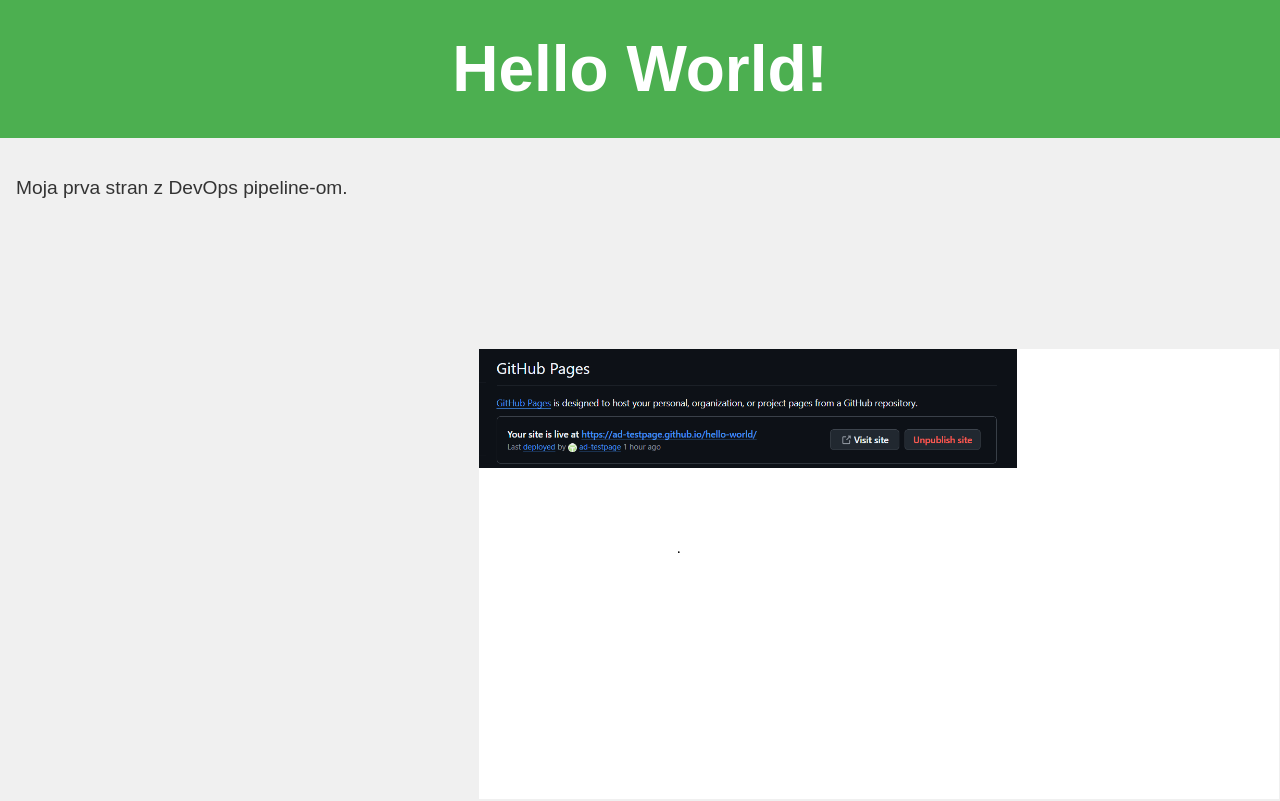
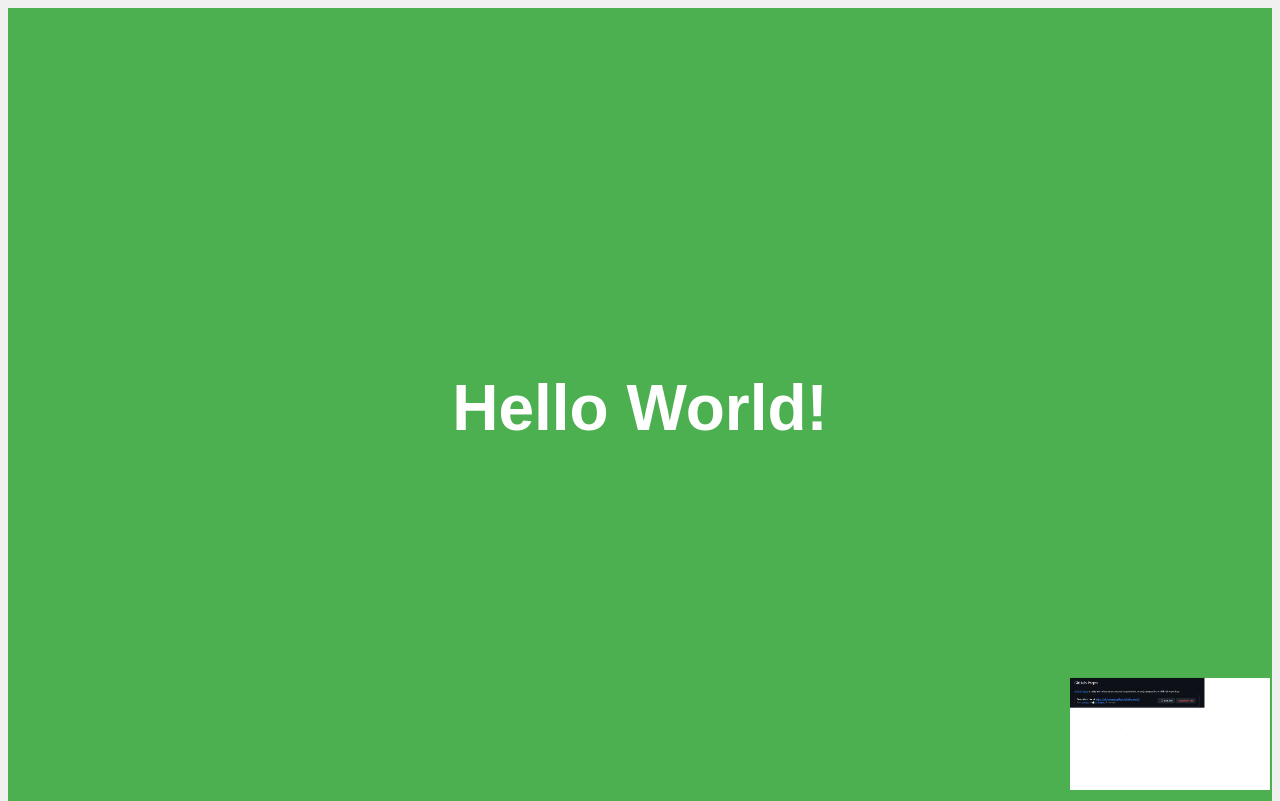
Before and after one commit to ad-testpage/hello-world, a plain HTML site: page index.html in a window 1280 px wide. Shown: the top 801 px of the page. Drawn offline with Linux system fonts and the light colour scheme.

Commit message:
sprememba .css

```diff
--- a/style.css
+++ b/style.css
@@ -3,37 +3,37 @@ body {
     font-family: Arial, sans-serif;
     background-color: #f0f0f0;
     color: #333333;
-    margin: 0;
-    padding: 0;
+    margin: 10;
+    padding: 1000;
 }
 
 header {
     background-color: #4CAF50;
     color: white;
-    padding: 2rem 1rem;
+    padding: 20rem 10rem;
     text-align: center;
 }
 
 h1 {
     font-size: 4rem; /* manjše in berljivo */
-    margin: 0;
+    margin: 30;
 }
 
 main {
-    padding: 1rem;
+    padding: 5rem;
 }
 
 p {
-    line-height: 1.6;
-    font-size: 1.2rem;
+    line-height: 13.6;
+    font-size: 3.2rem;
 }
 
 /* slika desno spodaj */
 .bottom-right {
     position: fixed;   /* fiksno na ekran, ostane med scrollanjem */
-    bottom: 1px;      /* razdalja od spodnjega roba */
-    right: 1px;       /* razdalja od desnega roba */
-    width: 800px;      /* prilagodi velikost slike */
+    bottom: 10px;      /* razdalja od spodnjega roba */
+    right: 10px;       /* razdalja od desnega roba */
+    width: 200px;      /* prilagodi velikost slike */
     height: auto;      /* ohranja razmerje slike */
-    z-index: 100;     /* slika bo nad ostalo vsebino */
+    z-index: 300;     /* slika bo nad ostalo vsebino */
 }
```
